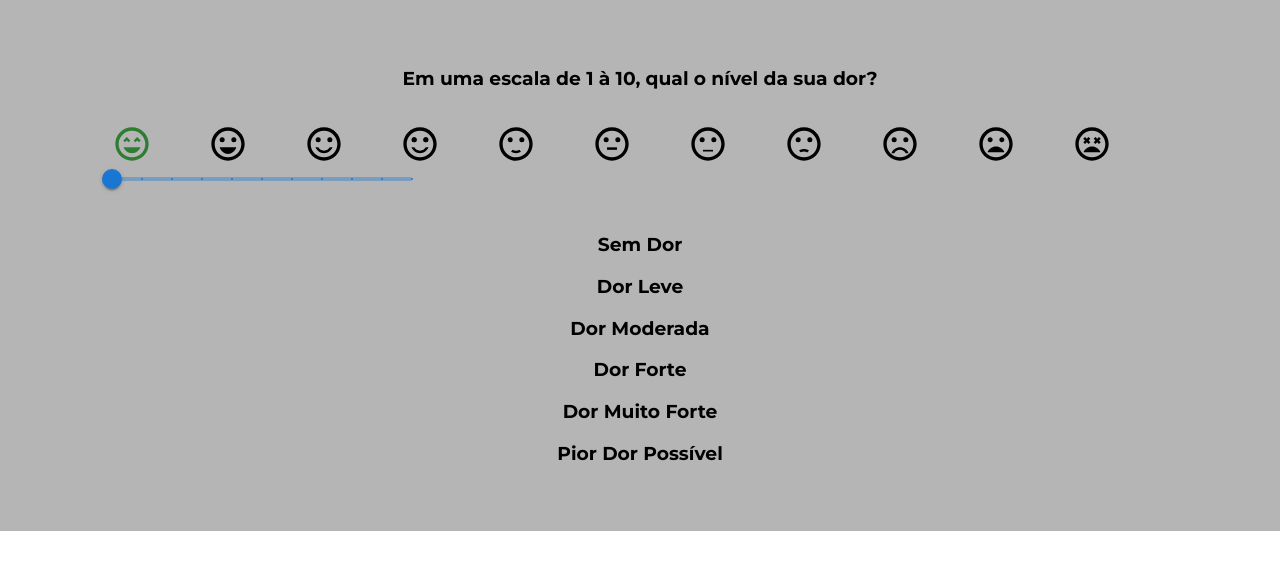
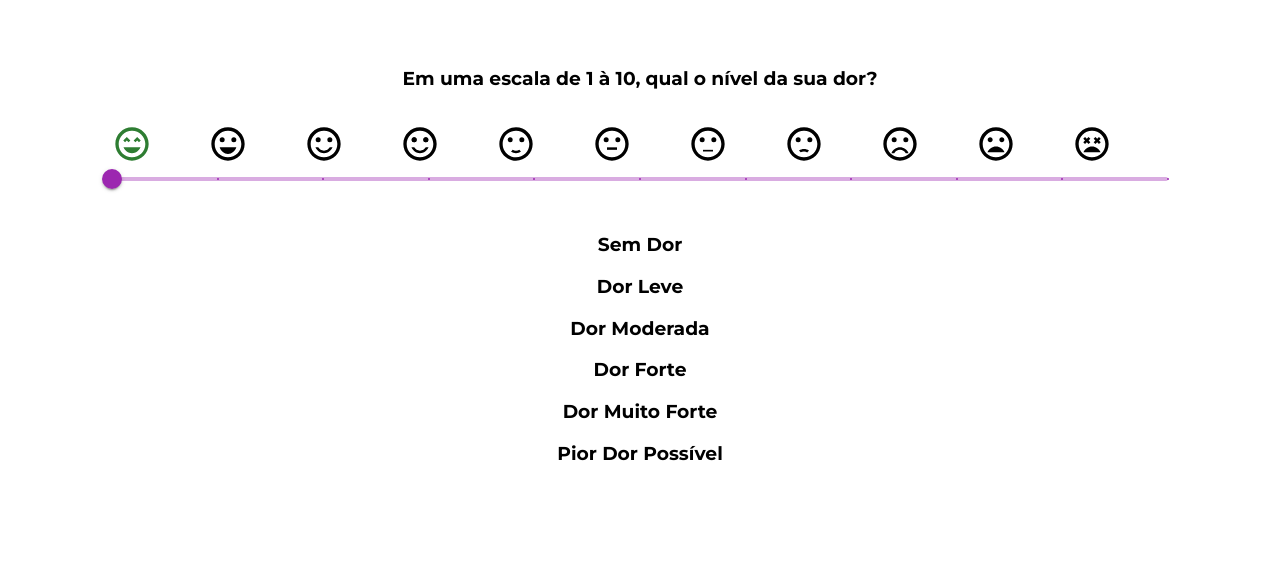
Before and after one commit to annaluizacamargo/BaymaxVital, a React (Create React App) app: page / in a window 1280 px wide. Shown: the top 570 px of the page. Built offline with nearby package versions, Linux system fonts and the light colour scheme.

Commit message:
feat(SliderPain): add style

```diff
--- a/src/components/PainScale/SliderPain.js
+++ b/src/components/PainScale/SliderPain.js
@@ -8,7 +8,7 @@ function valuetext(value) {
 
 export default function SliderPain() {
   return (
-    <Box sx={{ width: 300 }}>
+    <Box sx={{ width: '100%' }}>
       <Slider
         aria-label="PainValue"
         defaultValue={0}
@@ -18,6 +18,7 @@ export default function SliderPain() {
         marks
         min={0}
         max={10}
+        color='secondary'
       />
     </Box>
   );
--- a/src/components/PainScale/style.css
+++ b/src/components/PainScale/style.css
@@ -1,6 +1,5 @@
 .pain-scale {
     padding: 3rem 6rem;
-    background-color: var(--gray-primary);
     display: flex;
     flex-direction: column;
     align-items: center;
@@ -35,6 +34,6 @@
     font-size: 2.5rem;
 }
 
-.slider span {
-    color: red;
+.pain-scale .container-slider .slider {
+    width: 100%;
 }
```
